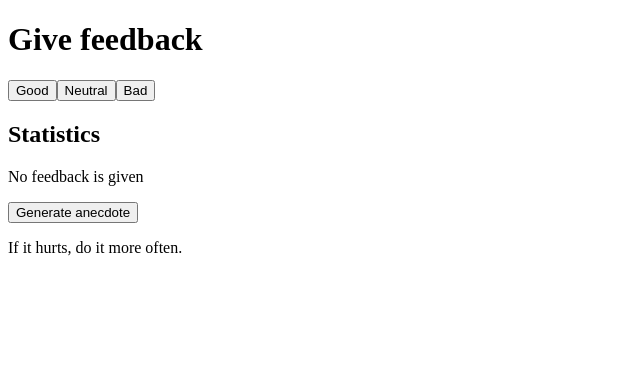
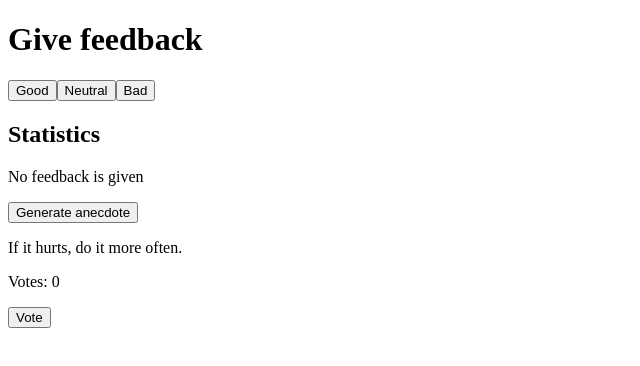
Before and after one commit to kenancosic/fullstackOpen, a React (Vite) app in the folder part1/: page / in a window 1280 px wide. Shown: the top 366 px of the page, without its empty margins (0-640 px from the left). Built offline with nearby package versions, Linux system fonts and the light colour scheme.

Commit message:
1.13*: anecdotes step 2

```diff
--- a/part1/src/App.jsx
+++ b/part1/src/App.jsx
@@ -51,7 +51,14 @@
   ]
 
   const [selected, setSelected] = useState(0);
+  const [votes, setVotes] = useState(new Array(anecdotes.length).fill(0))
   const valueSelector = () =>{selected === anecdotes.length-1 ? setSelected(0) : setSelected(selected+1)}
+
+  const handleVote = () => {
+    const newVotes = [...votes];
+    newVotes[selected]++;
+    setVotes(newVotes);
+  }
 
   return (
     <div>
@@ -64,6 +71,8 @@
 
       <Button onClick={valueSelector} text="Generate anecdote" />
       <p>{anecdotes[selected]}</p>
+      <p>Votes: {votes[selected]}</p>
+      <Button onClick={handleVote} text="Vote" />
     </div>
   )
 }
```
